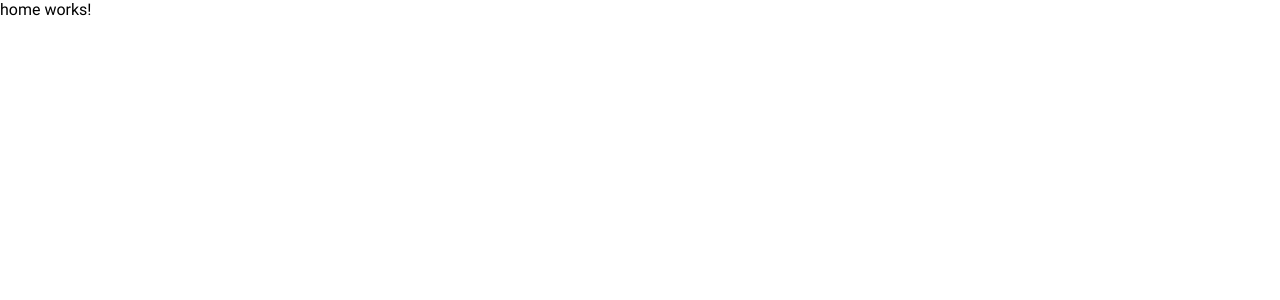
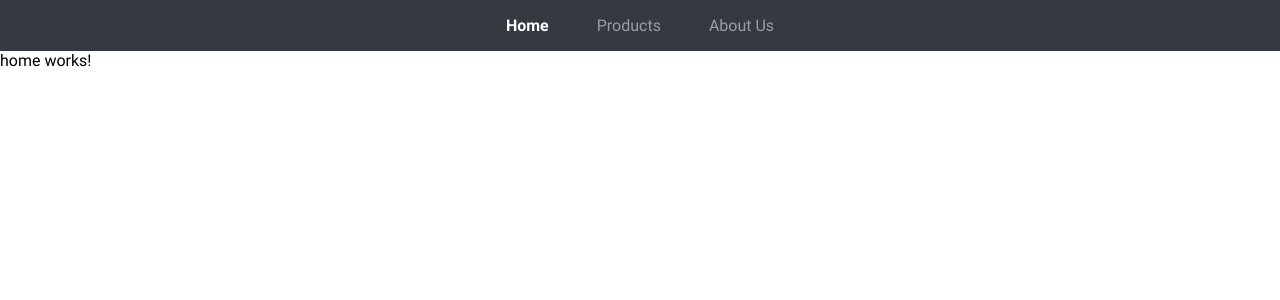
Before and after one commit to ranyery/angular-nest-ssr, an Angular app: page / in a window 1280 px wide. Shown: the top 300 px of the page. Built offline with nearby package versions, Linux system fonts and the light colour scheme.

Commit message:
feat: add basic navbar menu component

```diff
--- a/src/app/app.component.ts
+++ b/src/app/app.component.ts
@@ -2,7 +2,10 @@ import { Component, OnInit } from '@angular/core';
 
 @Component({
   selector: 'app-root',
-  template: '<router-outlet></router-outlet>',
+  template: `
+    <app-navbar-menu></app-navbar-menu>
+    <router-outlet></router-outlet>
+  `,
 })
 export class AppComponent implements OnInit {
   constructor() {}
--- a/src/app/app.module.ts
+++ b/src/app/app.module.ts
@@ -3,10 +3,11 @@ import { BrowserModule } from '@angular/platform-browser';
 
 import { AppRoutingModule } from './app-routing.module';
 import { AppComponent } from './app.component';
+import { NavbarMenuModule } from './shared/components/navbar-menu/navbar-menu.module';
 
 @NgModule({
   declarations: [AppComponent],
-  imports: [BrowserModule, AppRoutingModule],
+  imports: [BrowserModule, AppRoutingModule, NavbarMenuModule],
   providers: [],
   bootstrap: [AppComponent],
 })
--- /dev/null
+++ b/src/app/shared/components/navbar-menu/navbar-menu.component.html
@@ -0,0 +1,11 @@
+<nav class="navbar-menu">
+  <ul class="navbar-menu__list">
+    <ng-container *ngFor="let item of menuItems">
+      <li class="navbar-menu__item" *ngIf="item.isEnabled">
+        <a class="navbar-menu__link" [routerLink]="item.route" routerLinkActive="navbar-menu__link--active">
+          {{ item.label }}
+        </a>
+      </li>
+    </ng-container>
+  </ul>
+</nav>
--- /dev/null
+++ b/src/app/shared/components/navbar-menu/navbar-menu.component.scss
@@ -0,0 +1,31 @@
+.navbar-menu {
+  background-color: #343a40;
+
+  &__list {
+    display: flex;
+    justify-content: center;
+    gap: 16px;
+  }
+
+  &__item {
+    list-style-type: none;
+  }
+
+  &__link {
+    display: flex;
+    padding: 16px;
+    color: #fff;
+    opacity: 0.5;
+    text-decoration: none;
+    transition: all 200ms ease;
+
+    &--active {
+      font-weight: bold;
+      opacity: 1;
+    }
+
+    &:hover:not(&--active) {
+      opacity: 1;
+    }
+  }
+}
--- /dev/null
+++ b/src/app/shared/components/navbar-menu/navbar-menu.component.ts
@@ -0,0 +1,38 @@
+import { ChangeDetectionStrategy, Component } from '@angular/core';
+
+interface IMenuItem {
+  label: string;
+  route: string;
+  isEnabled: boolean;
+}
+
+@Component({
+  selector: 'app-navbar-menu',
+  templateUrl: './navbar-menu.component.html',
+  styleUrls: ['./navbar-menu.component.scss'],
+  changeDetection: ChangeDetectionStrategy.OnPush,
+})
+export class NavbarMenuComponent {
+  public readonly menuItems: ReadonlyArray<IMenuItem> = [
+    {
+      label: 'Home',
+      route: '/',
+      isEnabled: true,
+    },
+    {
+      label: 'Products',
+      route: 'products',
+      isEnabled: true,
+    },
+    {
+      label: 'Blog',
+      route: 'blog',
+      isEnabled: false,
+    },
+    {
+      label: 'About Us',
+      route: 'about-us',
+      isEnabled: true,
+    },
+  ];
+}
```
Also changed, not shown: src/app/shared/components/navbar-menu/navbar-menu.module.ts (added, +12 -0 lines), src/app/modules/home/page/home.page.html (line endings or trailing spaces).
